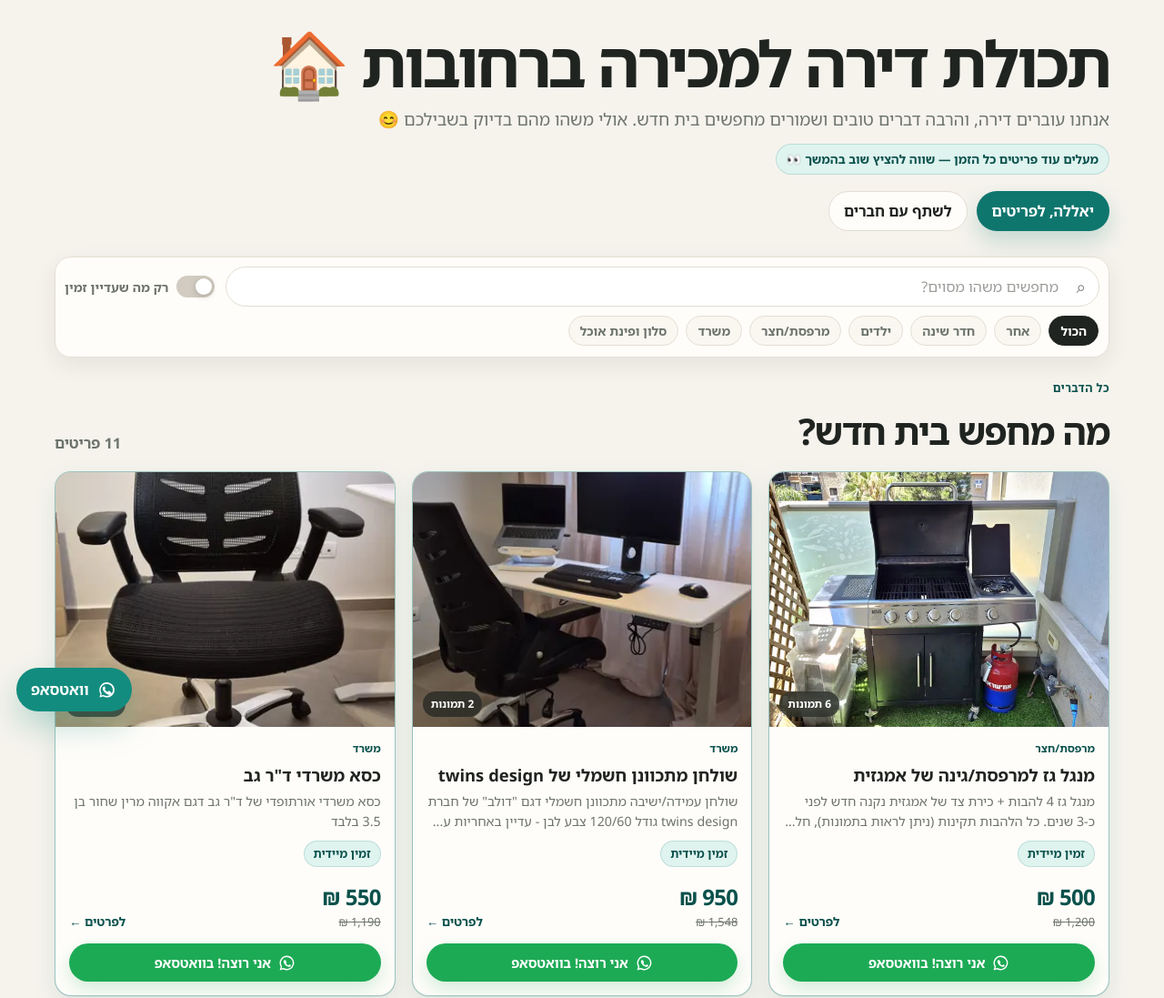
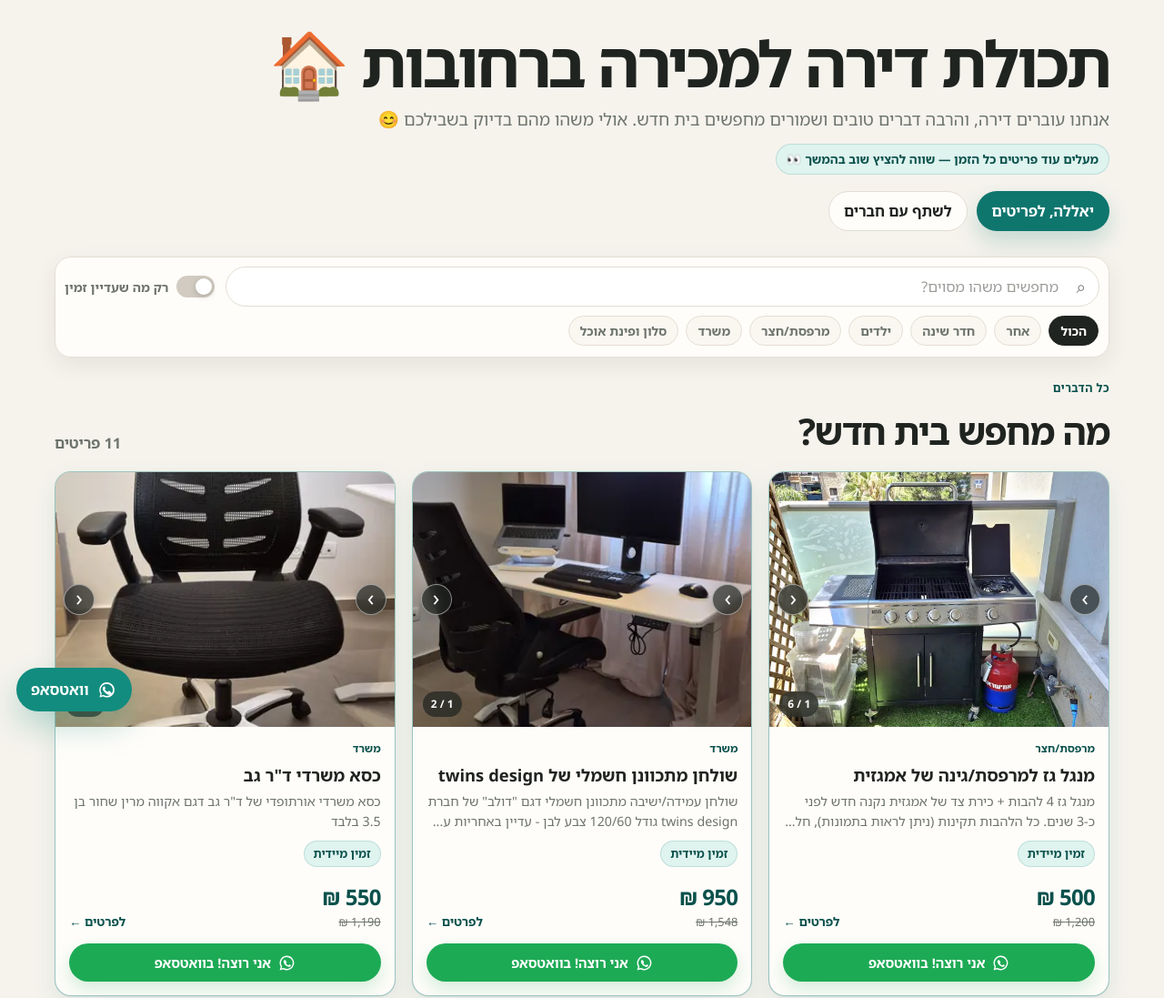
Before and after one commit to ophirSarusi/moving-sale, a website: page index.html in a window 1280 px wide. Shown: the top 1097 px of the page at 91% size. Drawn offline with Linux system fonts and the light colour scheme.

Commit message:
Load item card gallery controls

```diff
--- a/index.html
+++ b/index.html
@@ -15,10 +15,12 @@
   <link rel="stylesheet" href="share-fix.css?v=1">
   <link rel="stylesheet" href="layout-alignment.css?v=1">
   <link rel="stylesheet" href="dialog-stability-fix.css?v=1">
+  <link rel="stylesheet" href="card-gallery.css?v=1">
   <script src="items-data-adapter.js?v=1"></script>
   <script src="app.js?v=4" defer></script>
   <script src="optimized-images.js?v=2" defer></script>
   <script src="order-fix.js?v=1" defer></script>
+  <script src="card-gallery.js?v=1" defer></script>
   <script src="item-actions.js?v=8" defer></script>
   <script src="share-fix.js?v=1" defer></script>
 </head>
```
